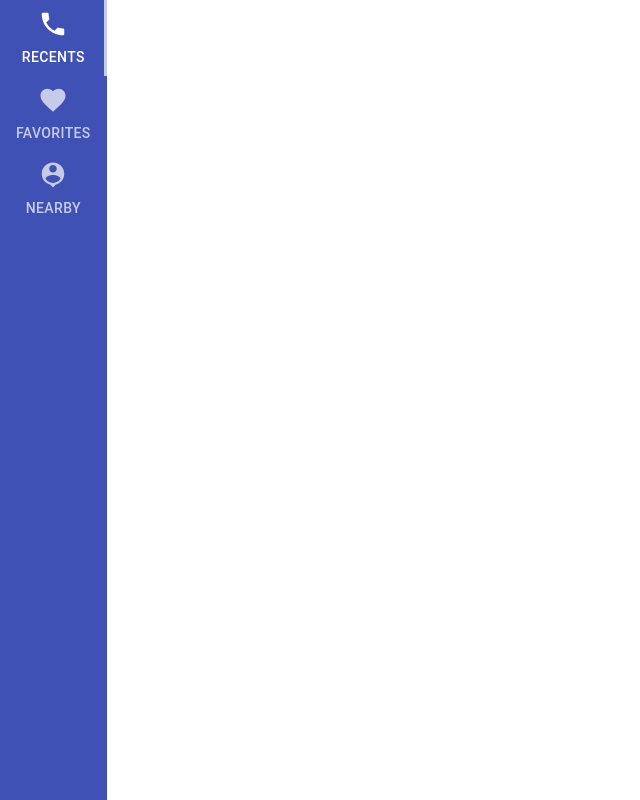
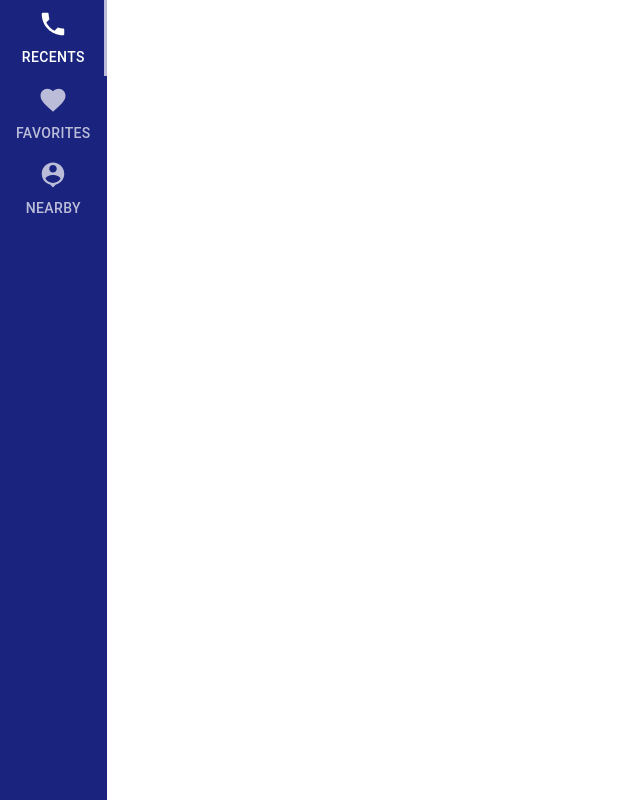
Before and after one commit to IYaksha/material-ui-vertical-sidebar, a React app: page / in a window 1280 px wide. Shown: the whole page, without its empty margins (0-640 px from the left). Built offline with nearby package versions, Linux system fonts and the light colour scheme.

Commit message:
2 files modified, 1 added

```diff
--- a/index.html
+++ b/index.html
@@ -1,6 +1,5 @@
 <style>
   body {
-    font-family: Lato;
     padding: 0;
     margin: 0;
   }
--- a/index.js
+++ b/index.js
@@ -2,9 +2,7 @@ import React, { Component } from 'react';
 import { render } from 'react-dom';
 import { TextField, Grid, createMuiTheme, ThemeProvider, useTheme, makeStyles, withStyles, fade, Tabs, Tab } from '@material-ui/core';
 import { blue, red, orange, green, indigo } from '@material-ui/core/colors'
-import PhoneIcon from '@material-ui/icons/Phone';
-import FavoriteIcon from '@material-ui/icons/Favorite';
-import PersonPinIcon from '@material-ui/icons/PersonPin';
+import Sidebar from './sidebar/Sidebar';
 
 const theme = createMuiTheme({
   palette: {
@@ -17,7 +15,7 @@ const theme = createMuiTheme({
 
 const useDrawerStyles = makeStyles (theme => ({
   root: {
-    backgroundColor: theme.palette.primary.main,
+    backgroundColor: indigo[900],
     height: '100vh'
   },
   tabRoot: {
@@ -40,39 +38,13 @@ const useDrawerStyles = makeStyles (theme => ({
 }))
 
 const App = () => {
-    const [value, setValue] = React.useState(0);
-    const handleChange = (event, newValue) => {
-      setValue(newValue);
-    };
     const classes = useDrawerStyles();
     return (
       <ThemeProvider theme={theme}>
         <div >
           <Grid container>
             <Grid item xs={3} md={2} lg={1}>
-              <Tabs
-                classes={{
-                  root: classes.root,
-                  indicator: classes.tabIndicator,
-                }}
-                orientation="vertical"
-                value={value}
-                onChange={handleChange}
-                aria-label="Vertical tabs example"
-              >
-            <Tab icon={<PhoneIcon className={classes.tabIcon} />} label="RECENTS" classes={{
-              root: classes.tabRoot,
-              labelIcon: classes.tabLabel,
-            }} />
-            <Tab icon={<FavoriteIcon className={classes.tabIcon} />} label="FAVORITES" classes={{
-              root: classes.tabRoot,
-              labelIcon: classes.tabLabel,
-            }} />
-            <Tab icon={<PersonPinIcon className={classes.tabIcon} />} label="NEARBY" classes={{
-              root: classes.tabRoot,
-              labelIcon: classes.tabLabel,
-            }} />
-          </Tabs>
+              <Sidebar classes={classes} />
             </Grid>
           </Grid>
         </div>
--- /dev/null
+++ b/sidebar/Sidebar.js
@@ -0,0 +1,39 @@
+import React from 'react';
+import { Tabs, Tab } from "@material-ui/core";
+import PhoneIcon from '@material-ui/icons/Phone';
+import FavoriteIcon from '@material-ui/icons/Favorite';
+import PersonPinIcon from '@material-ui/icons/PersonPin';
+
+const Sidebar = ({ classes }) => {
+  const [value, setValue] = React.useState(0);
+  const handleChange = (event, newValue) => {
+    setValue(newValue);
+  };
+  return (
+    <Tabs
+      classes={{
+        root: classes.root,
+        indicator: classes.tabIndicator,
+      }}
+      orientation="vertical"
+      value={value}
+      onChange={handleChange}
+      aria-label="Vertical tabs example"
+    >
+    <Tab icon={<PhoneIcon className={classes.tabIcon} />} label="RECENTS" classes={{
+      root: classes.tabRoot,
+      labelIcon: classes.tabLabel,
+    }} />
+    <Tab icon={<FavoriteIcon className={classes.tabIcon} />} label="FAVORITES" classes={{
+      root: classes.tabRoot,
+      labelIcon: classes.tabLabel,
+    }} />
+    <Tab icon={<PersonPinIcon className={classes.tabIcon} />} label="NEARBY" classes={{
+      root: classes.tabRoot,
+      labelIcon: classes.tabLabel,
+    }} />
+  </Tabs>
+  )
+};
+
+export default Sidebar;
```
